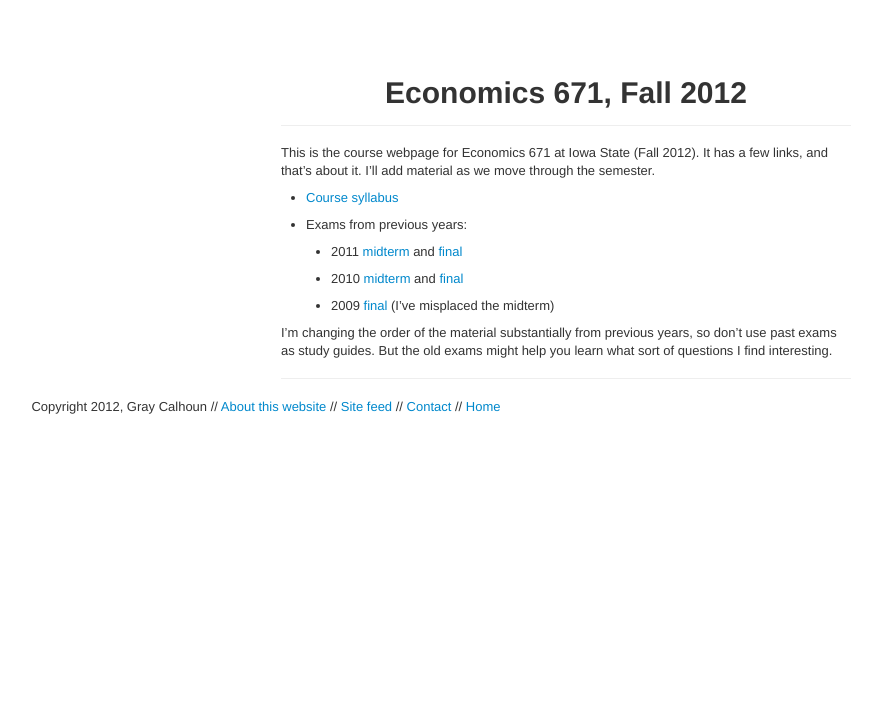
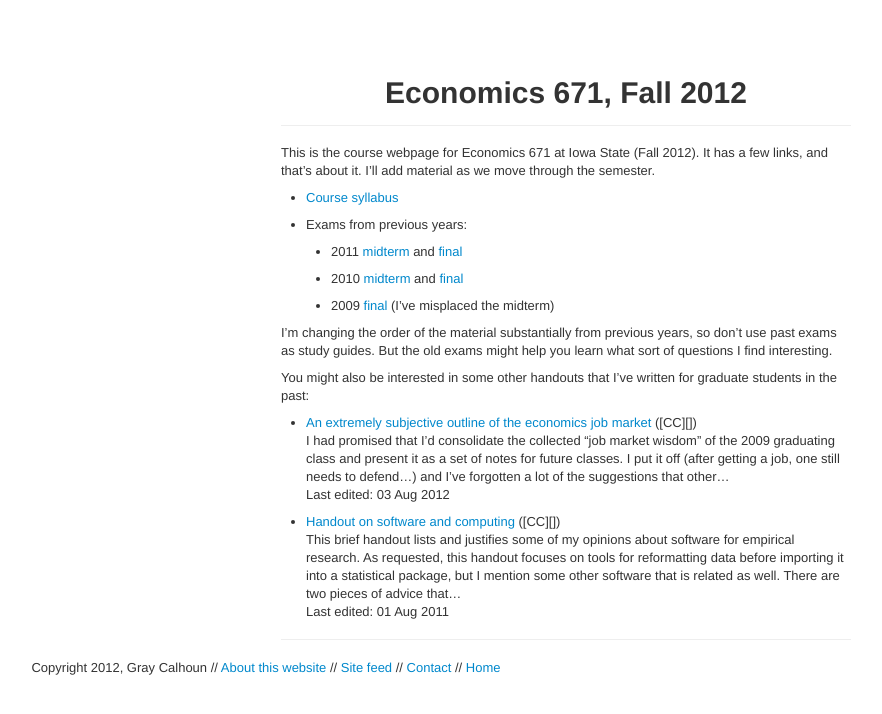
Before and after one commit to mmkuang/grayclhn.github.io, a Jekyll site: the page built from teaching/_posts/2012-08-20-Economics-671-Fall-2012.md, in a window 1280 px wide. Shown: the top 714 px of the page, without its empty margins (374-1256 px from the left). Built offline with Jekyll 4.4.1, drawn with Linux system fonts in a browser that asks for light colours.

Commit message:
Added list of past handouts to 671 webpage

```diff
--- a/teaching/_posts/2012-08-20-Economics-671-Fall-2012.md
+++ b/teaching/_posts/2012-08-20-Economics-671-Fall-2012.md
@@ -26,3 +26,16 @@
 I'm changing the order of the material substantially from previous
 years, so don't use past exams as study guides. But the old exams
 might help you learn what sort of questions I find interesting.
+
+You might also be interested in some other handouts that I've written
+for graduate students in the past:
+
+{% for doc in site.categories.handouts %}
+
+{% if doc.tags contains 'graduate' %}
+* [{{ doc.title }}]({{ doc.url }}) {% unless doc.nocc %}\([CC][]\){% endunless %}
+  {{ doc.content | truncatewords: 50 | strip_html }}
+  Last edited: {{ doc.date | date_to_string }}
+{% endif %}
+
+{% endfor %}
```
